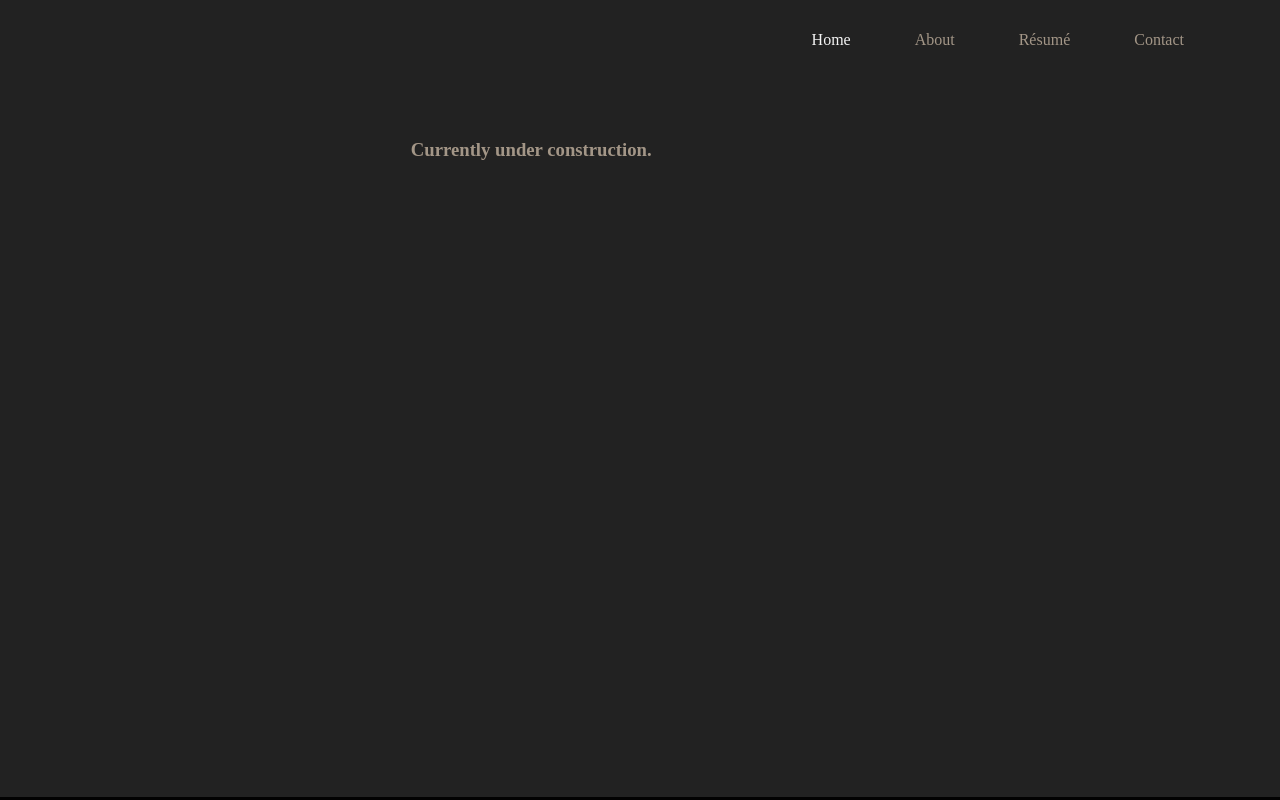
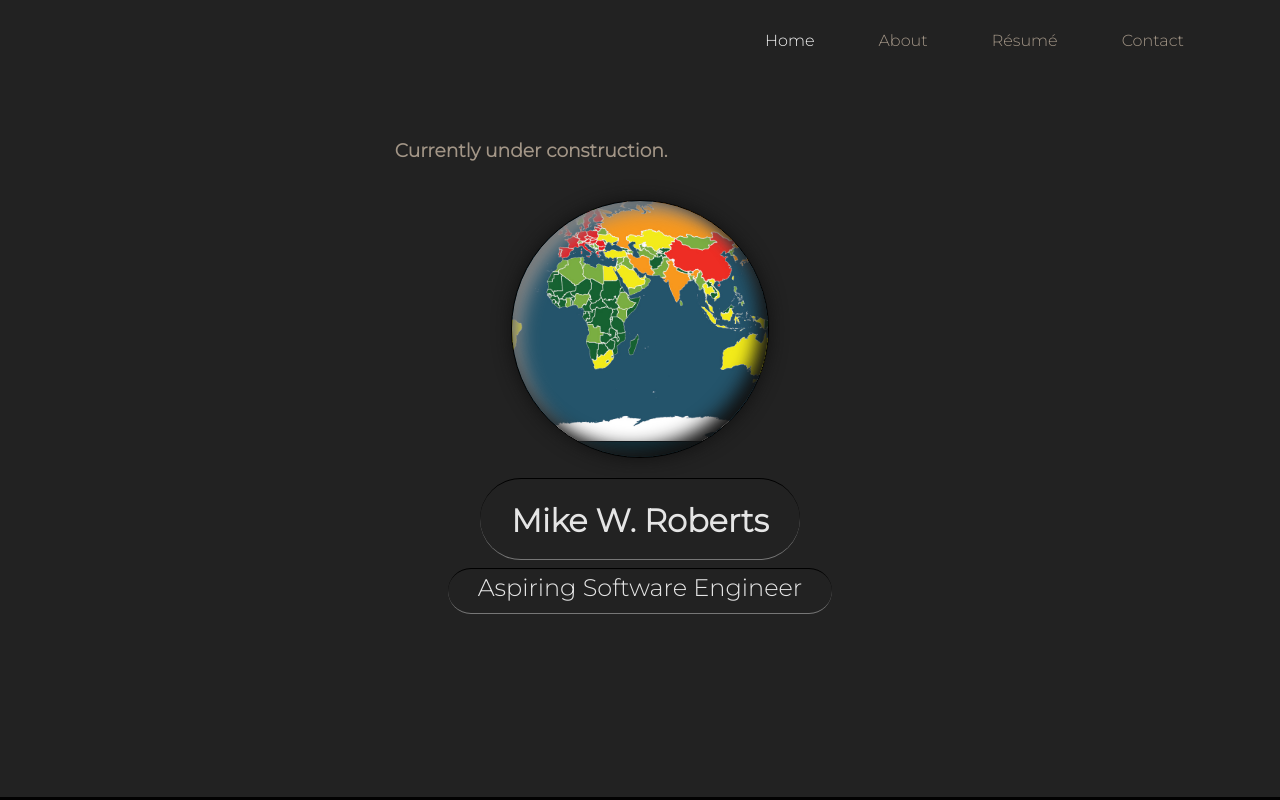
Before and after one commit to mikewroberts/portfolio-website, a Django app: page / in a window 1280 px wide. Run offline with Django 3.2, Linux system fonts and the light colour scheme.

Commit message:
updated home page

```diff
--- a/portfolio/static/portfolio/css/style.css
+++ b/portfolio/static/portfolio/css/style.css
@@ -18,6 +18,8 @@ body{
   color: #e5e5e5;
   overflow: hidden;
   background-color: #020202;
+  font-family: "Montserrat", sans-serif;
+
 }
 img {
   /* outline: solid; */
@@ -80,6 +82,40 @@ nav ul li a:hover{
 .active-nav{
   color: #F4F4F4;
 }
+
+/* ############################ */
+/* ######## HOME PAGE ######### */
+/* ############################ */
+
+#self-portrait{
+  background-image: url(../img/map03-tmb.jpg);
+  background-size: cover;
+  background-position: center;
+}
+
+#name-box{
+  display: block;
+  height: 10vh;
+  width: 25vw;
+  margin: 2.5vh auto 0vh auto;
+  border-top: 1px solid black;
+  border-bottom: 1px solid #777;
+  border-radius: 5em;
+  text-align: center;
+}
+#subname-box{
+  display: block;
+  height: 5vh;
+  width: 30vw;
+  margin: 1vh auto 0vh auto;
+  padding-top: 0.4vh;
+  border-top: 1px solid black;
+  border-bottom: 1px solid #777;
+  border-radius: 1em;
+  text-align: center;
+  font-size: 1.5em;
+}
+
 
 /* ############################ */
 /* ##### GENERAL STYLES ####### */
@@ -339,13 +375,13 @@ nav ul li a:hover{
 }
 .circle-link{
   border: 1px solid black;
-  border-radius: 2em;
+  border-radius: 20em;
   box-shadow: inset -.25em -.25em .5em 0em #111,
               inset .25em .25em .5em 0em #888,
               0 0 .5em 0em #111;
   background-color: #333;
   width: 20vw;
-  height: 25vh;
+  height: 20vw;
   text-align: center;
   margin: -2.5vh auto 0vh auto;
   font-size: 4.5vh;
--- a/portfolio/templates/portfolio/index.html
+++ b/portfolio/templates/portfolio/index.html
@@ -12,6 +12,11 @@
   {% load static %}
   <!-- This connects to CSS file that doesn't yet exist -->
   <link rel="stylesheet" type="text/css" href="{% static "portfolio/css/style.css" %}">
+
+  <!-- Load Google Font API -->
+  <link rel="preconnect" href="https://fonts.googleapis.com">
+  <link rel="preconnect" href="https://fonts.gstatic.com" crossorigin>
+  <link href="https://fonts.googleapis.com/css2?family=Montserrat:wght@300&display=swap" rel="stylesheet">
 
 </head>
 
@@ -46,40 +51,24 @@
 
 
     <div class="body-container-home">
+
       <div class="intro left-justify">
         <h3>Currently under construction.</h3>
-        <!-- <div class="black-emboss"id="intro-stripe">
-          <div id="img-face">
+      </div>
 
-          </div>
-
-          <div id="intro-text">
-            <h3>Welcome!</h3>
-            <p>You've arrived at the portfolio of Mike W Roberts.</p>
-            <p>Browse my work examples.</p>
-            <p>View the about page for a more detailed introduction.</p>
-            <p>Feel free to contact me with any inquiries!</p>
-
-          </div>
-        </div> -->
+      <div class="circle-link" id="self-portrait">
 
       </div>
-      <!-- <div class="circles-container black-emboss right-justify">
-        <a class="circle-link" id="link-code" href="code">
-          <br>
-          <h1>Code</h1>
-        </a>
-        <a class="circle-link" id="link-maps"  style="color: white" href="maps">
-          <br>
-          <h1 style="color: #49443F">Maps</h1>
-        </a>
 
-      </div> -->
+      <div id="name-box">
+        <h1>Mike W. Roberts</h1>
+      </div>
+
+      <div id="subname-box">
+        <span>Aspiring Software Engineer</span>
+      </div>
+
     </div>
-    <!-- <footer class="footer black-emboss">
-
-    </footer> -->
-
   </div>  <!-- END APP CONTAINER-->
 
 
```
